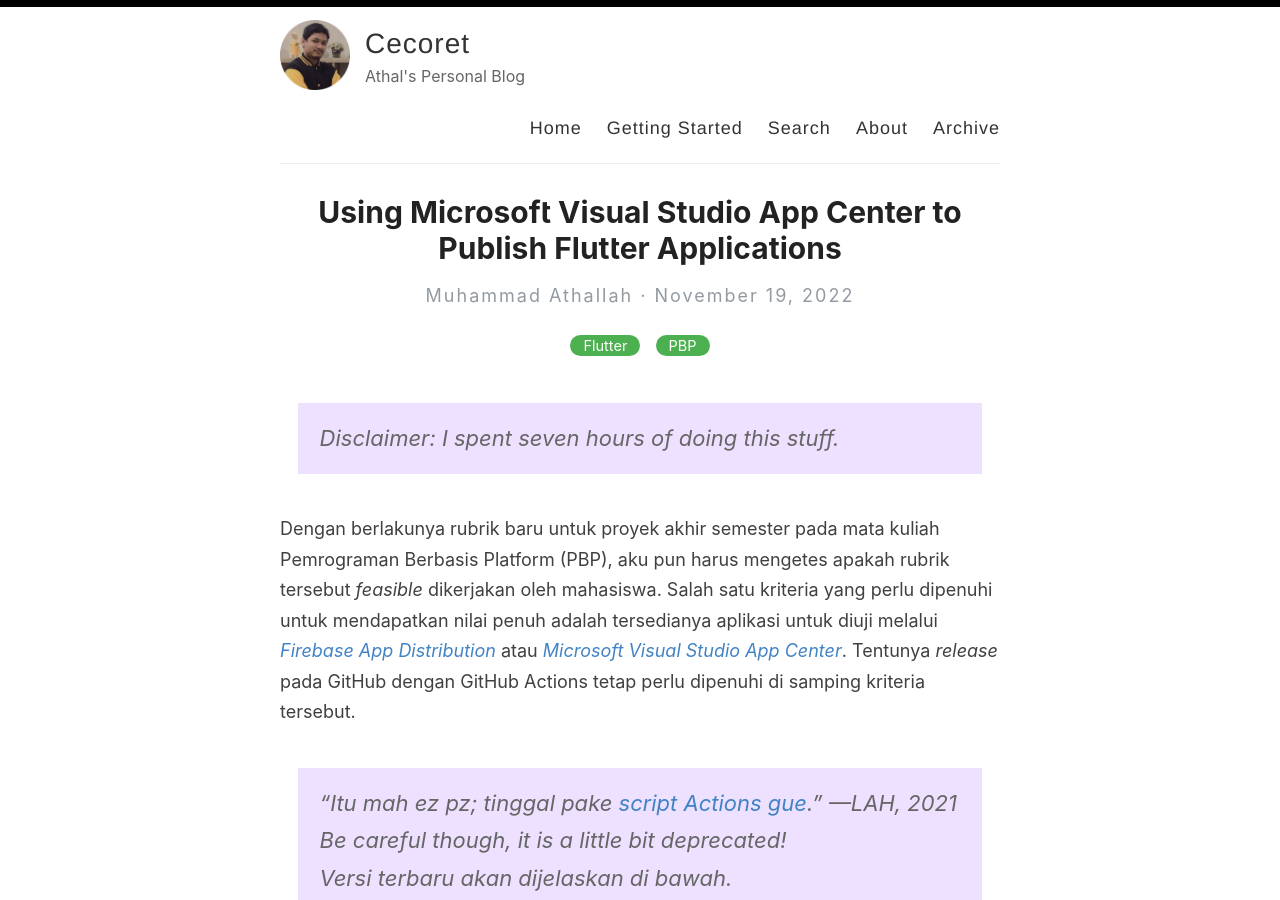
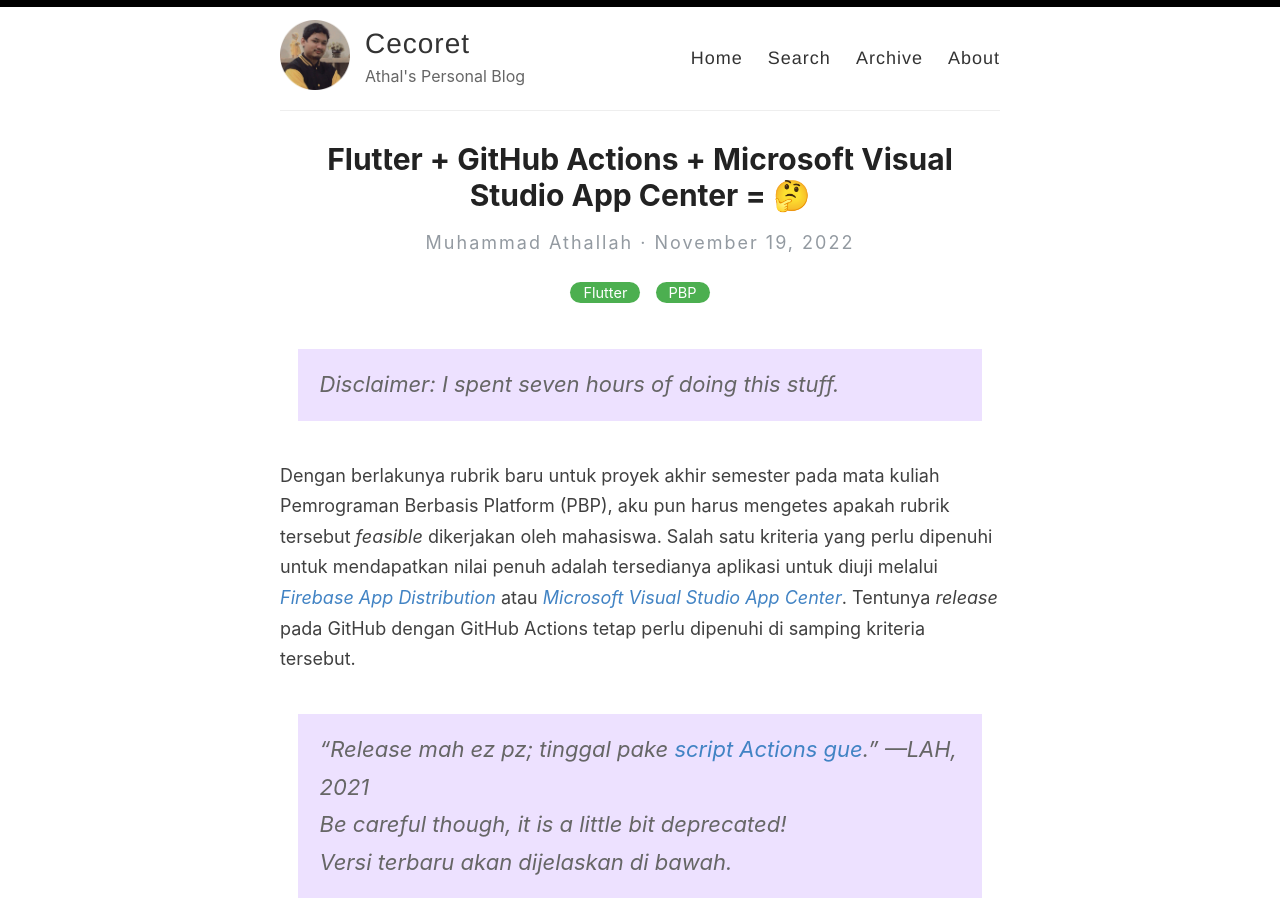
Before and after one commit to determinedguy/cecoret, a Jekyll site: the page built from _posts/2022-11-19-flutter-at-app-center.md, in a window 1280 px wide and 900 px high. Built offline with Jekyll 4.4.1, drawn with Linux system fonts in a browser that asks for light colours.

Commit message:
change: things.

```diff
--- a/_layouts/default.html
+++ b/_layouts/default.html
@@ -29,10 +29,9 @@
 
             <nav>
               <a href="{{ site.baseurl }}/">Home</a>
-              <a href="{{ site.baseurl }}/getting-started">Getting Started</a>
               <a href="{{ site.baseurl }}/search">Search</a>
+              <a href="{{ site.baseurl }}/archive">Archive</a>
               <a href="{{ site.baseurl }}/about">About</a>
-              <a href="{{ site.baseurl }}/archive">Archive</a>
             </nav>
           </header>
         </div>
--- a/_posts/2022-11-19-flutter-at-app-center.md
+++ b/_posts/2022-11-19-flutter-at-app-center.md
@@ -1,6 +1,6 @@
 ---
 layout: post
-title: Using Microsoft Visual Studio App Center to Publish Flutter Applications
+title: Flutter + GitHub Actions + Microsoft Visual Studio App Center = 🤔
 categories: [Flutter, PBP]
 ---
 
@@ -8,7 +8,9 @@ categories: [Flutter, PBP]
 
 Dengan berlakunya rubrik baru untuk proyek akhir semester pada mata kuliah Pemrograman Berbasis Platform (PBP), aku pun harus mengetes apakah rubrik tersebut *feasible* dikerjakan oleh mahasiswa. Salah satu kriteria yang perlu dipenuhi untuk mendapatkan nilai penuh adalah tersedianya aplikasi untuk diuji melalui [*Firebase App Distribution*](https://firebase.google.com/docs/app-distribution) atau [*Microsoft Visual Studio App Center*](https://appcenter.ms/). Tentunya *release* pada GitHub dengan GitHub Actions tetap perlu dipenuhi di samping kriteria tersebut.
 
-> "Itu mah ez pz; tinggal pake [*script* Actions gue](https://gist.github.com/determinedguy/68b9a39b49099222f7c4b12eb617c643)." —LAH, 2021<br /> *Be careful though, it is a little bit deprecated!*<br /> Versi terbaru akan dijelaskan di bawah.
+> "*Release* mah ez pz; tinggal pake [*script* Actions gue](https://gist.github.com/determinedguy/68b9a39b49099222f7c4b12eb617c643)." —LAH, 2021<br /> *Be careful though, it is a little bit deprecated!*<br /> Versi terbaru akan dijelaskan di bawah.
+
+![Rubrik APK](https://i.ibb.co/Dw6Kz9n/Selection-742.png)
 
 Dengan adanya keadaan baru ini, aku merasa harus mencoba untuk melakukan kriteria tersebut sebelum rubrik rilis ke publik. ~~Susah kan ya gais soalnya belum pernah ada yang pernah~~ Jadinya kalau kata orang, {% include pullquote.html quote="'PBP is used to be fun, or is it still?'" %} Jujur; awalnya aku takut bahwa hal ini tidak dapat dilakukan oleh kelompok masing-masing dengan diberikannya rentang waktu yang (sebenarnya) cukup singkat dibandingkan dengan beban yang harus dikerjakan. Hal ini merupakan hal baru dibandingkan rubrik tahun sebelumnya yang (aku jalani sebelumnya dan) hanya mengecek apakah terdapat APK pada proyek kelompok (*regardless whether it is published manually or via GitHub Actions*). Sebagai seorang ~~koordinator~~ asisten dosen yang bertanggung jawab, aku mencoba untuk mempublikasikan aplikasi yang (kelompok) aku buat ke *Microsoft Visual Studio App Center*.
 
```
Also changed, not shown: _pages/getting-started.md (deleted, +0 -51 lines).
